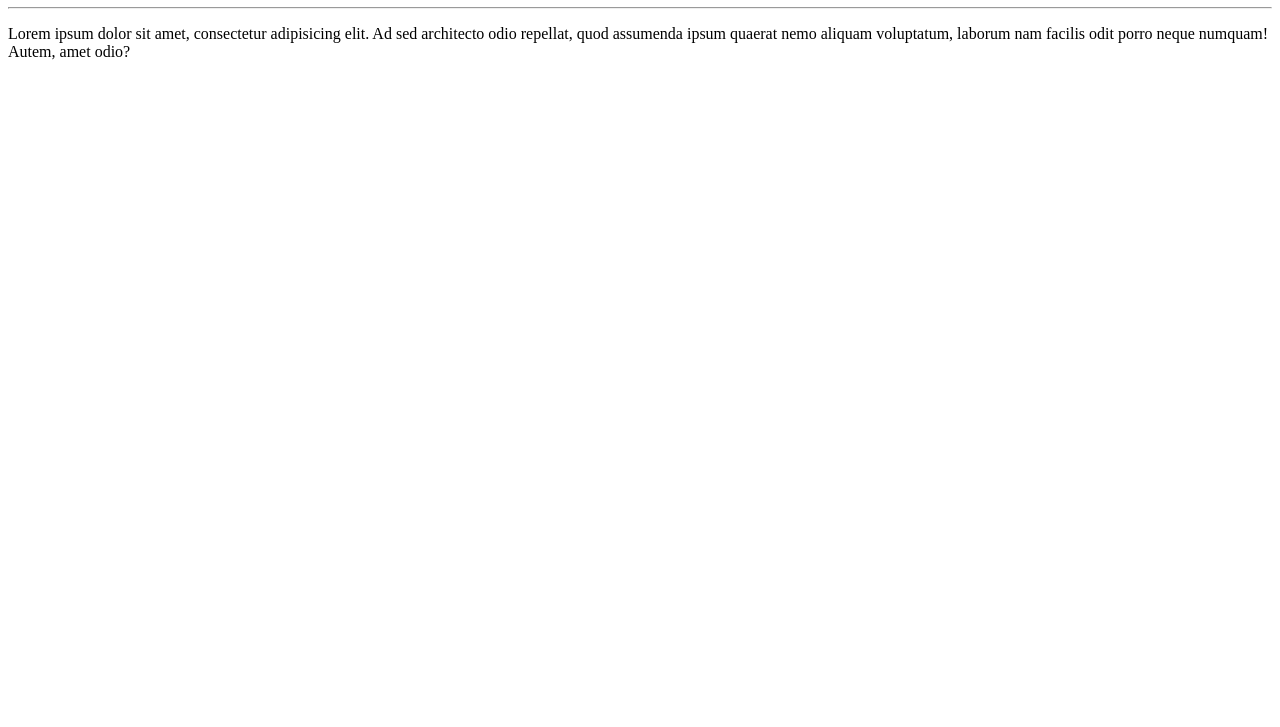
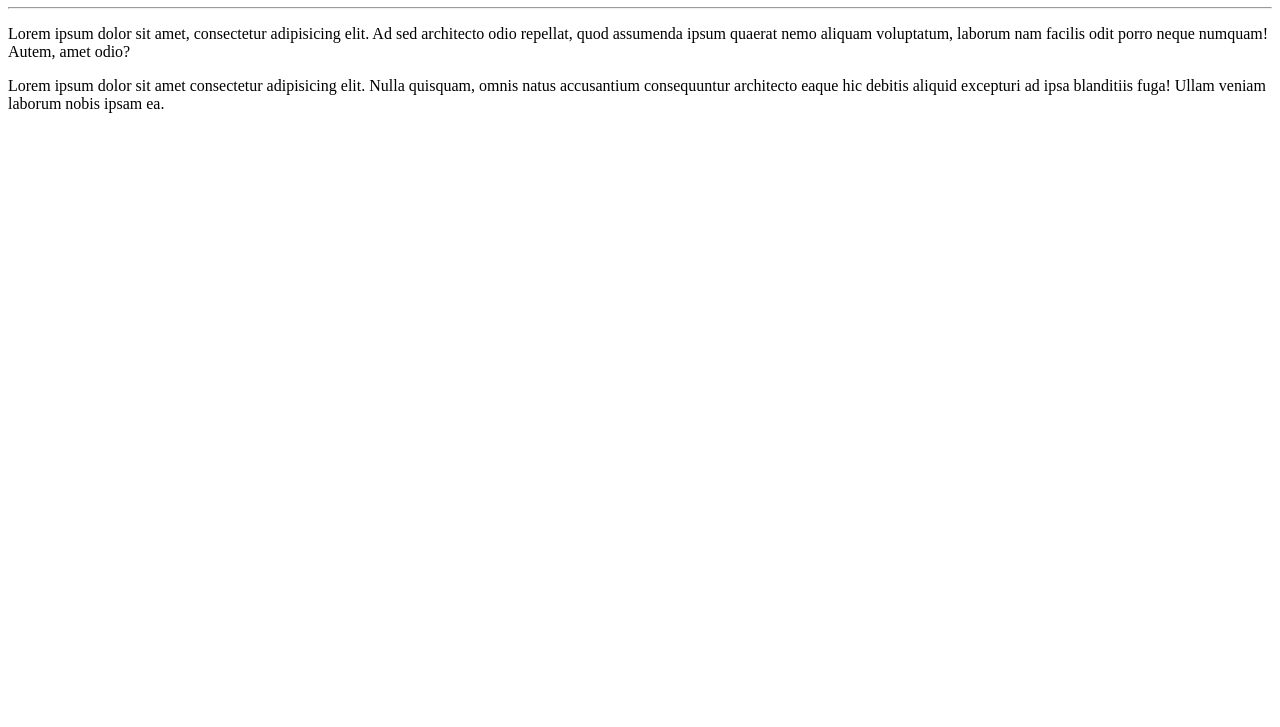
Before and after one commit to leonardoscherrer/Hi-World, a plain HTML site: page site exemplo/index.html in a window 1280 px wide. Shown: the part 73-800 px from the top of the page. Drawn offline with Linux system fonts and the light colour scheme.

Commit message:
adicionei um parágrafo

```diff
--- a/site exemplo/index.html
+++ b/site exemplo/index.html
@@ -9,5 +9,6 @@
     <h1>Hi World</h1>
     <hr>
     <p>Lorem ipsum dolor sit amet, consectetur adipisicing elit. Ad sed architecto odio repellat, quod assumenda ipsum quaerat nemo aliquam voluptatum, laborum nam facilis odit porro neque numquam! Autem, amet odio?</p>
+    <p>Lorem ipsum dolor sit amet consectetur adipisicing elit. Nulla quisquam, omnis natus accusantium consequuntur architecto eaque hic debitis aliquid excepturi ad ipsa blanditiis fuga! Ullam veniam laborum nobis ipsam ea.</p>
 </body>
 </html>
```
